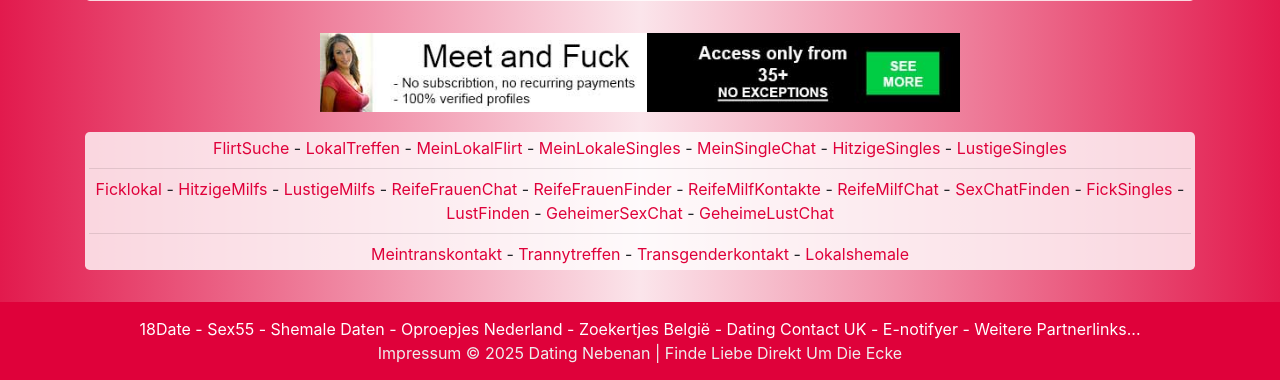
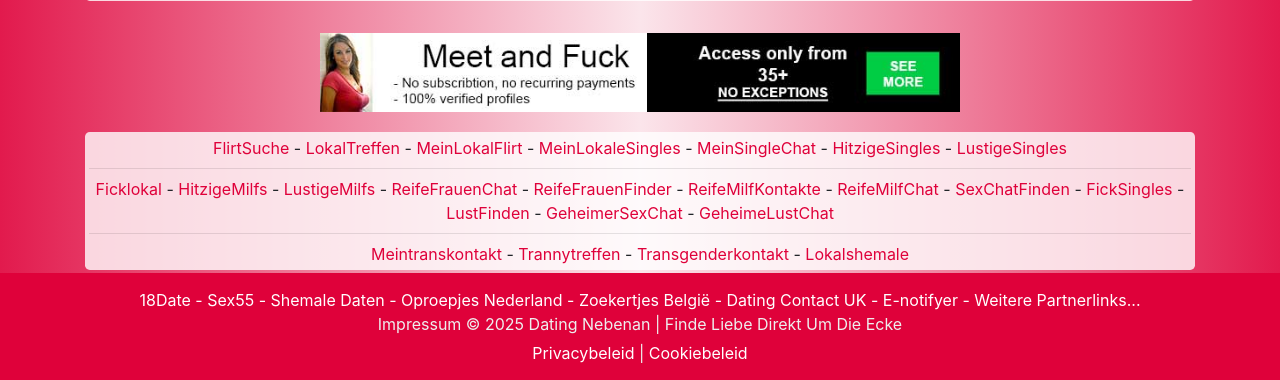
Before and after one commit to Repelstelertje/DN, a PHP site: page /index.php in a window 1280 px wide. Shown: the part 1896-2276 px from the top of the page. Run offline with PHP 8.4, Linux system fonts and the light colour scheme; some libraries are stand-ins or nearby versions.

Commit message:
Footerlinks

```diff
--- a/css/style.css
+++ b/css/style.css
@@ -221,6 +221,14 @@ footer {
     font-size: 1rem;
     font-weight: 400;
 }
+.policy-links {
+    display: block;
+    margin-top: 5px;
+    font-weight: 400;
+}
+.policy-links a {
+    color: #ffffff;
+}
 /* Social */
 .addthis_inline_follow_toolbox {
 	margin-top: -10px;
--- a/includes/footer.php
+++ b/includes/footer.php
@@ -10,8 +10,8 @@
         <li><a href="https://e-notifyer.nl/" target="_blank" class="m-0">E-notifyer</a> - </li>
         <li><a href="partnerlinks" class="m-0">Weitere Partnerlinks...</a></li>
     </ul>
-    <span class="sub-text">Impressum &copy; <?php echo date('Y'); ?> <?php echo $companyName; ?> | Finde Liebe Direkt Um Die Ecke
-</span>
+    <span class="sub-text">Impressum &copy; <?php echo date('Y'); ?> <?php echo $companyName; ?> | Finde Liebe Direkt Um Die Ecke</span>
+    <span class="policy-links sub-text"><a href="/privacy.php">Privacybeleid</a> | <a href="/cookie-policy.php">Cookiebeleid</a></span>
 </footer>
 </div> <!-- /.oproepjes -->
 
```
